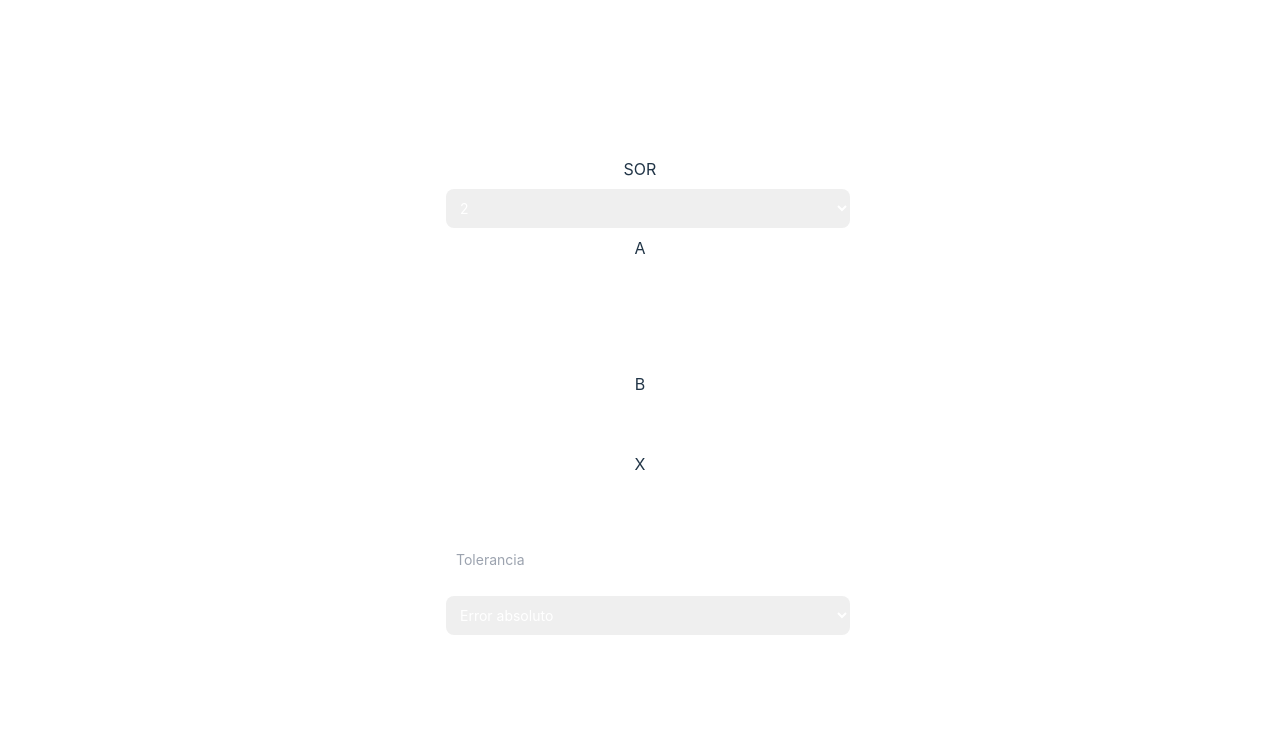
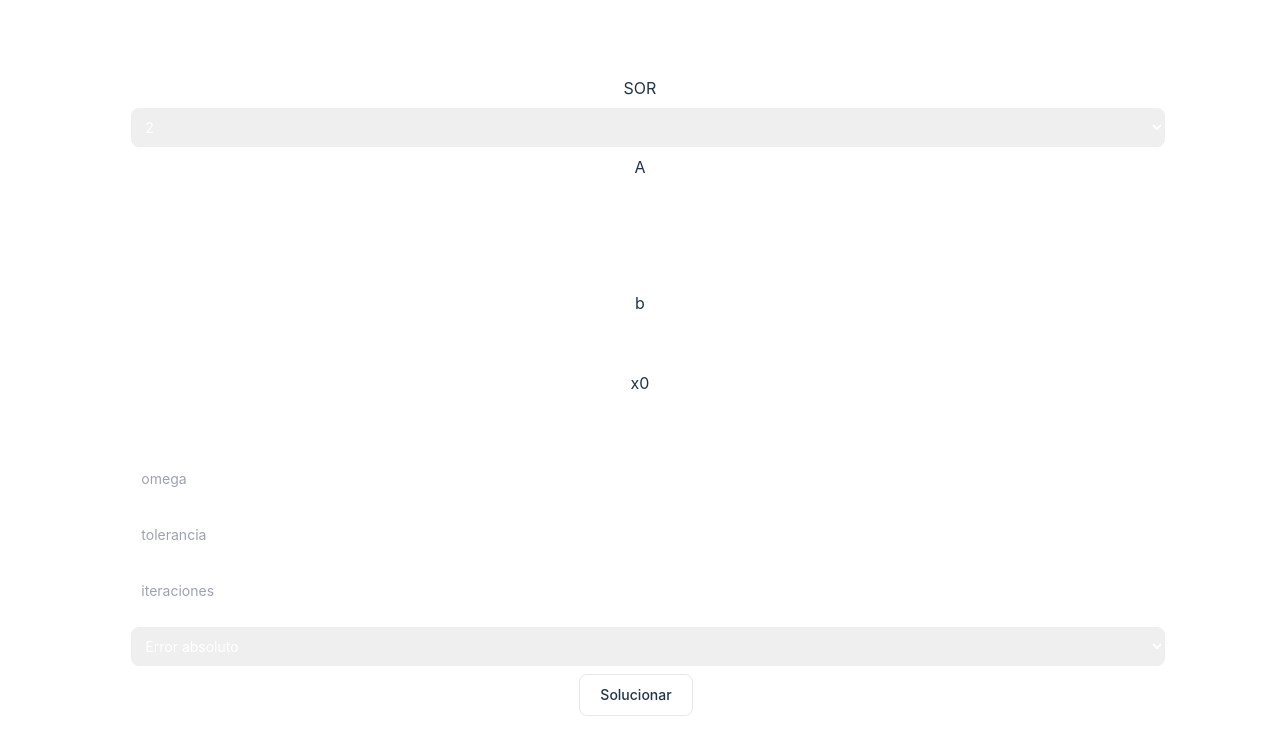
Before and after one commit to Castro-1/ANFront, a React (Vite) app: page /parte2/sor in a window 1280 px wide. Shown: the top 752 px of the page. Built offline with nearby package versions, Linux system fonts and the light colour scheme.

Commit message:
parte 2 basica

```diff
--- a/src/pages/Part2/GaussSeidel.jsx
+++ b/src/pages/Part2/GaussSeidel.jsx
@@ -5,6 +5,7 @@ import {
   initializeBValues,
 } from "./features/initializeValues";
 import { formattedMatrix } from "./features/formattedMatrix";
+import DisplayResults from "./features/Results";
 import Input from "../../components/inputs/Input";
 import Select from "../../components/inputs/Select";
 import Button from "../../components/Button";
@@ -20,6 +21,7 @@ export default function GaussSeidel() {
     niter: "",
     error: "0",
   });
+  const [results, setResults] = useState(null);
 
   const handleSize = (ev) => {
     setInputs((prev) => ({ ...prev, size: ev.target.value }));
@@ -57,6 +59,7 @@ export default function GaussSeidel() {
       data
     );
     console.log(response.data);
+    setResults(response.data);
   };
 
   return (
@@ -115,6 +118,7 @@ export default function GaussSeidel() {
         </Select>
         <Button onClick={handleSubmit}>Solucionar</Button>
       </div>
+      <DisplayResults results={results}/>
     </div>
   );
 }
--- a/src/pages/Part2/Jacobi.jsx
+++ b/src/pages/Part2/Jacobi.jsx
@@ -1,11 +1,15 @@
 import { useState, useEffect } from "react";
-import MatrixInputs from "./features/MatrixInputs";
+import axios from "axios";
 import {
   initializeAValues,
   initializeBValues,
 } from "./features/initializeValues";
+import { formattedMatrix } from "./features/formattedMatrix";
+import DisplayResults from "./features/Results";
 import Input from "../../components/inputs/Input";
 import Select from "../../components/inputs/Select";
+import Button from "../../components/Button";
+import MatrixInputs from "./features/MatrixInputs";
 
 export default function Jacobi() {
   const [inputs, setInputs] = useState({
@@ -13,10 +17,21 @@ export default function Jacobi() {
     A: initializeAValues(),
     B: initializeBValues(),
     X: initializeBValues(),
+    tol: "",
+    niter: "",
+    error: "0",
   });
+  const [results, setResults] = useState(null);
 
   const handleSize = (ev) => {
     setInputs((prev) => ({ ...prev, size: ev.target.value }));
+  };
+
+  const handleInputs = (ev) => {
+    let value = ev.target.value;
+    setInputs((prev) => {
+      return { ...prev, [ev.target.name]: value };
+    });
   };
 
   useEffect(() => {
@@ -27,6 +42,25 @@ export default function Jacobi() {
       X: initializeBValues(),
     }));
   }, [inputs.size]);
+
+  const handleSubmit = async () => {
+    let data = {
+      A: formattedMatrix(inputs.A, inputs.size),
+      b: formattedMatrix(inputs.B, inputs.size),
+      x0: formattedMatrix(inputs.X, inputs.size),
+      tol: parseFloat(inputs.tol),
+      niter: parseInt(inputs.niter),
+      error: parseInt(inputs.error),
+    };
+    console.log(data);
+
+    const response = await axios.post(
+      "http://127.0.0.1:8000/part2/jacobi/",
+      data
+    );
+    console.log(response.data);
+    setResults(response.data);
+  };
 
   return (
     <div>
@@ -49,7 +83,7 @@ export default function Jacobi() {
           />
         </div>
         <div>
-          <p>B</p>
+          <p>b</p>
           <MatrixInputs
             type="B"
             inputs={inputs.B}
@@ -58,7 +92,7 @@ export default function Jacobi() {
           />
         </div>
         <div>
-          <p>X</p>
+          <p>x0</p>
           <MatrixInputs
             type="X"
             inputs={inputs.X}
@@ -66,12 +100,25 @@ export default function Jacobi() {
             setInputs={setInputs}
           />
         </div>
-        <Input placeholder="Tolerancia" />
-        <Select>
-          <option value="absoluto">Error absoluto</option>
-          <option value="relativo">Error relativo</option>
+        <Input
+          name="tol"
+          placeholder="tolerancia"
+          onChange={handleInputs}
+          value={inputs.tol}
+        />
+        <Input
+          name="niter"
+          placeholder="iteraciones"
+          onChange={handleInputs}
+          value={inputs.niter}
+        />
+        <Select name="error" onChange={handleInputs} value={inputs.error}>
+          <option value={0}>Error absoluto</option>
+          <option value={1}>Error relativo</option>
         </Select>
+        <Button onClick={handleSubmit}>Solucionar</Button>
       </div>
+      <DisplayResults results={results}/>
     </div>
   );
 }
--- a/src/pages/Part2/SOR.jsx
+++ b/src/pages/Part2/SOR.jsx
@@ -1,11 +1,15 @@
-import { useEffect, useState } from "react";
-import MatrixInputs from "./features/MatrixInputs";
+import { useState, useEffect } from "react";
+import axios from "axios";
 import {
   initializeAValues,
   initializeBValues,
 } from "./features/initializeValues";
+import { formattedMatrix } from "./features/formattedMatrix";
+import DisplayResults from "./features/Results";
+import Input from "../../components/inputs/Input";
 import Select from "../../components/inputs/Select";
-import Input from "../../components/inputs/Input";
+import Button from "../../components/Button";
+import MatrixInputs from "./features/MatrixInputs";
 
 export default function SOR() {
   const [inputs, setInputs] = useState({
@@ -13,10 +17,22 @@ export default function SOR() {
     A: initializeAValues(),
     B: initializeBValues(),
     X: initializeBValues(),
+    omega: "",
+    tol: "",
+    niter: "",
+    error: "0",
   });
+  const [results, setResults] = useState(null);
 
   const handleSize = (ev) => {
     setInputs((prev) => ({ ...prev, size: ev.target.value }));
+  };
+
+  const handleInputs = (ev) => {
+    let value = ev.target.value;
+    setInputs((prev) => {
+      return { ...prev, [ev.target.name]: value };
+    });
   };
 
   useEffect(() => {
@@ -27,6 +43,26 @@ export default function SOR() {
       X: initializeBValues(),
     }));
   }, [inputs.size]);
+
+  const handleSubmit = async () => {
+    let data = {
+      A: formattedMatrix(inputs.A, inputs.size),
+      b: formattedMatrix(inputs.B, inputs.size),
+      x0: formattedMatrix(inputs.X, inputs.size),
+      omega: parseFloat(inputs.omega),
+      tol: parseFloat(inputs.tol),
+      niter: parseInt(inputs.niter),
+      error: parseInt(inputs.error),
+    };
+    console.log(data);
+
+    const response = await axios.post(
+      "http://127.0.0.1:8000/part2/sor/",
+      data
+    );
+    console.log(response.data);
+    setResults(response.data);
+  };
 
   return (
     <div>
@@ -49,7 +85,7 @@ export default function SOR() {
           />
         </div>
         <div>
-          <p>B</p>
+          <p>b</p>
           <MatrixInputs
             type="B"
             inputs={inputs.B}
@@ -58,7 +94,7 @@ export default function SOR() {
           />
         </div>
         <div>
-          <p>X</p>
+          <p>x0</p>
           <MatrixInputs
             type="X"
             inputs={inputs.X}
@@ -66,12 +102,31 @@ export default function SOR() {
             setInputs={setInputs}
           />
         </div>
-        <Input placeholder="Tolerancia" />
-        <Select>
-          <option value="absoluto">Error absoluto</option>
-          <option value="relativo">Error relativo</option>
+        <Input
+          name="omega"
+          placeholder="omega"
+          onChange={handleInputs}
+          value={inputs.omega}
+        />
+        <Input
+          name="tol"
+          placeholder="tolerancia"
+          onChange={handleInputs}
+          value={inputs.tol}
+        />
+        <Input
+          name="niter"
+          placeholder="iteraciones"
+          onChange={handleInputs}
+          value={inputs.niter}
+        />
+        <Select name="error" onChange={handleInputs} value={inputs.error}>
+          <option value={0}>Error absoluto</option>
+          <option value={1}>Error relativo</option>
         </Select>
+        <Button onClick={handleSubmit}>Solucionar</Button>
       </div>
+      <DisplayResults results={results}/>
     </div>
   );
 }
--- /dev/null
+++ b/src/pages/Part2/features/Results.jsx
@@ -0,0 +1,26 @@
+const Radius = ({radio}) =>{
+    return <p><b>Radio: </b>{radio}</p>
+}
+
+const Solution = ({sol}) =>{
+    return <p><b>Solución: [</b>{sol.map((x,i)=>(<span key={i}>  {x}  </span>))}<b>]</b></p>
+}
+
+const Process = ({x}) =>{
+    return <div className="m-auto text-left">
+      <h3 className="font-bold">X</h3>
+      <div>
+        {x.map((value,i)=><p key={i}><b>{i+1}. [</b>{value.map((a,i)=>(<span key={i}>  {a}  </span>))}<b>]</b></p>)}
+      </div>
+    </div>
+}
+
+const DisplayResults = ({results})=>{
+    return results ? <div>
+      <Radius radio={results.radio}/>
+      <Solution sol={results.sol}/>
+      <Process x={results.x}/>
+    </div> : ""
+}
+
+export default DisplayResults;
```
